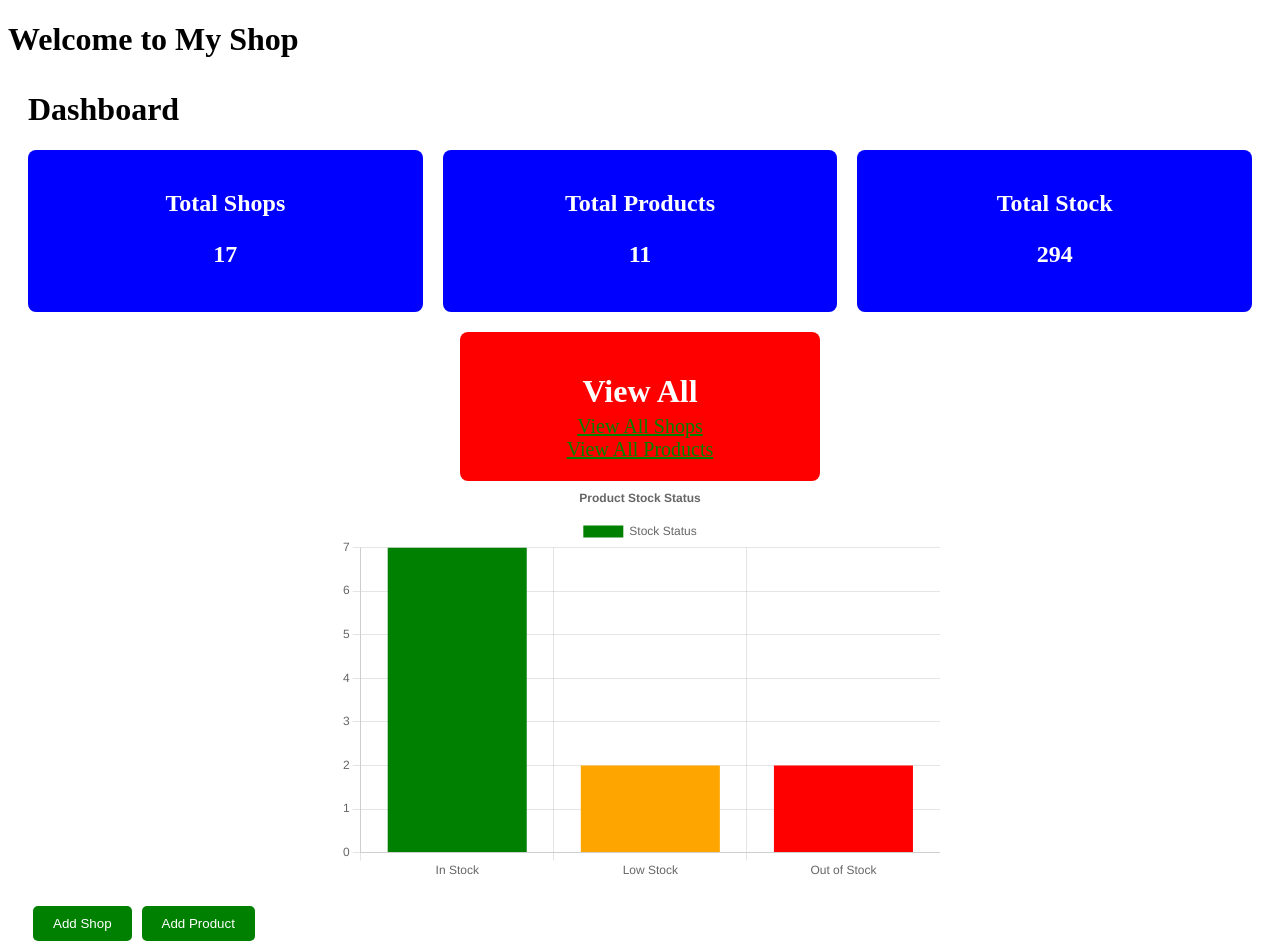
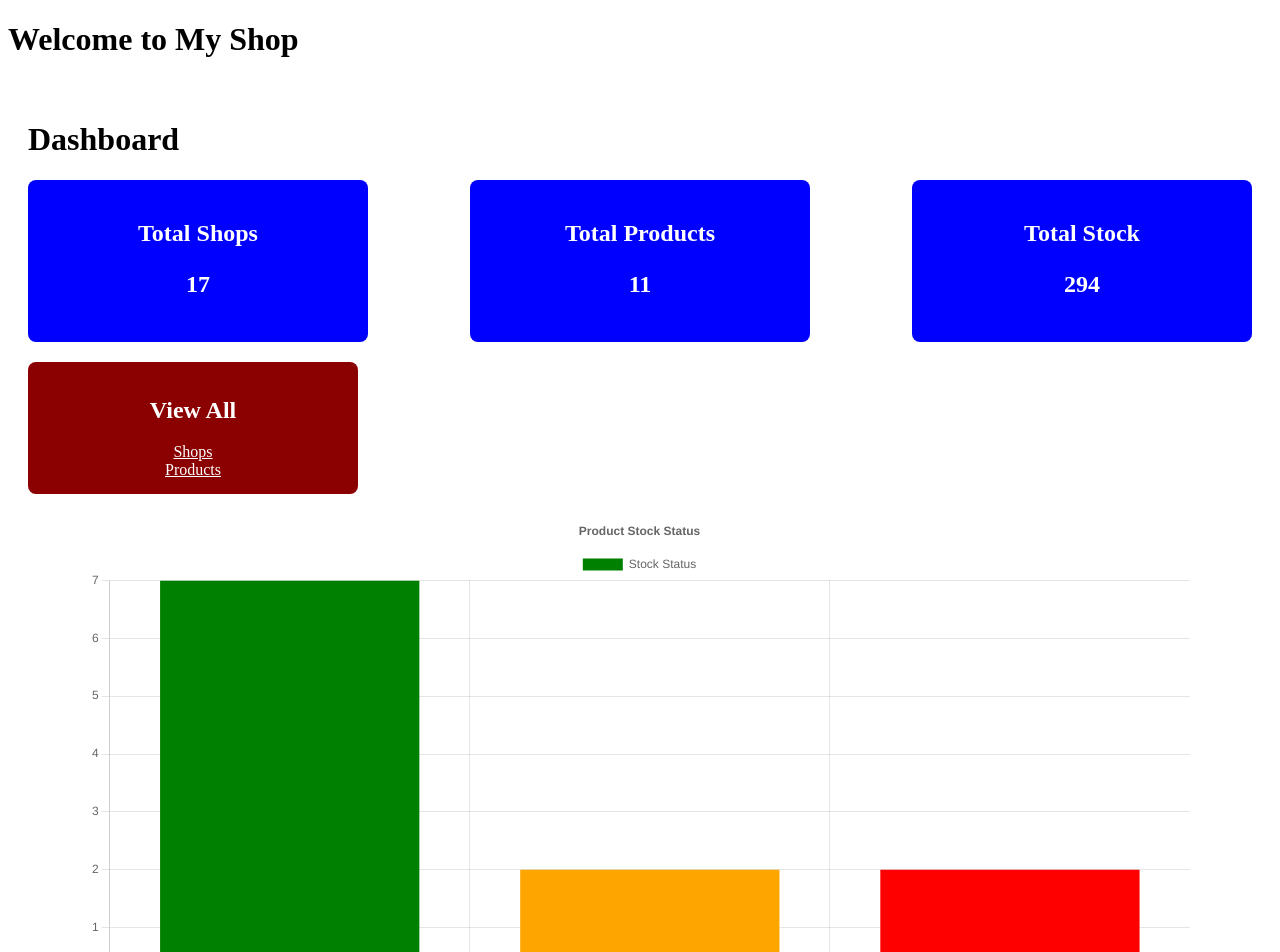
Before and after one commit to njorogewambuielizabeth/Shop-Yangu, a Next.js app: page / in a window 1280 px wide. Shown: the top 952 px of the page. Built offline with nearby package versions, Linux system fonts and the light colour scheme; data requests are answered from the project's data file.

Commit message:
added the view all card

```diff
--- a/app/components/ dashboard.js
+++ b/app/components/ dashboard.js
@@ -15,7 +15,7 @@ import {
 import { Bar } from "react-chartjs-2";
 import ShopForm from "../components/shopForm";
 import ProductForm from "../components/productForm";
-import Modal from "../components/modal"; // Import the Modal component
+import Modal from "../components/modal";
 
 // Register the necessary components from Chart.js
 ChartJS.register(CategoryScale, LinearScale, BarElement, Title, Tooltip, Legend);
@@ -24,103 +24,70 @@ export default function Dashboard() {
   const [shops, setShops] = useState([]);
   const [products, setProducts] = useState([]);
   const [loading, setLoading] = useState(true);
-  const [showShopForm, setShowShopForm] = useState(false); // Track visibility of the shop form
-  const [showProductForm, setShowProductForm] = useState(false); // Track visibility of the product form
+  const [showShopForm, setShowShopForm] = useState(false);
+  const [showProductForm, setShowProductForm] = useState(false);
 
-  // Fetch data when the component is mounted
+  // Fetch data on mount
   useEffect(() => {
     fetchData();
   }, []);
 
   const fetchData = async () => {
     try {
-      const shopData = await getShops(); // Fetch shops
-      const productData = await getProducts(); // Fetch products
+      const shopData = await getShops();
+      const productData = await getProducts();
       setShops(shopData);
       setProducts(productData);
-      setLoading(false); // Set loading to false when data is fetched
+      setLoading(false);
     } catch (error) {
       console.error("Error fetching data:", error);
-      setLoading(false); // Set loading to false in case of error
+      setLoading(false);
     }
   };
 
-  const onShopAdded = () => {
-    fetchData(); // Refresh shop data after adding a new shop
-  };
+  const handleAddShop = () => setShowShopForm(true);
+  const handleAddProduct = () => setShowProductForm(true);
+  const handleCloseShopForm = () => setShowShopForm(false);
+  const handleCloseProductForm = () => setShowProductForm(false);
 
-  const onProductAdded = () => {
-    fetchData(); // Refresh product data after adding a new product
-  };
-
-  const handleAddShop = () => {
-    setShowShopForm(true); // Show the shop form
-  };
-
-  const handleCloseShopForm = () => {
-    setShowShopForm(false); // Close the shop form
-  };
-
-  const handleAddProduct = () => {
-    setShowProductForm(true); // Show the product form
-  };
-
-  const handleCloseProductForm = () => {
-    setShowProductForm(false); // Close the product form
-  };
-
-  // Calculating total stock
   const totalStock = products.reduce((sum, p) => sum + p.stock, 0);
 
-  // Categorize stock status
   const stockStatus = {
     inStock: products.filter((p) => p.stock > 5).length,
     lowStock: products.filter((p) => p.stock > 0 && p.stock <= 5).length,
     outOfStock: products.filter((p) => p.stock === 0).length,
   };
 
-  // If loading, show a loading message
-  if (loading) {
-    return <div>Loading...</div>;
-  }
+  if (loading) return <div>Loading...</div>;
 
   return (
     <div style={dashboardStyle}>
       <h1>Dashboard</h1>
 
       {/* Card Section */}
-      <div style={{ display: "flex", gap: "20px", marginBottom: "20px" }}>
-        {/* Total Shops Card */}
+      <div style={cardsContainerStyle}>
         <div style={cardStyle}>
           <h2>Total Shops</h2>
           <p style={cardTextStyle}>{shops.length}</p>
         </div>
-
-        {/* Total Products Card */}
         <div style={cardStyle}>
           <h2>Total Products</h2>
           <p style={cardTextStyle}>{products.length}</p>
         </div>
-
-        {/* Total Stock Card */}
         <div style={cardStyle}>
           <h2>Total Stock</h2>
           <p style={cardTextStyle}>{totalStock}</p>
         </div>
-      </div>
-
-      {/* Centered View All Card with Red Background */}
-      <div style={centeredCardStyle}>
-        <h1 style={{ marginBottom: "5px" }}>View All</h1>
-        <div>
-          <a href="/manageShops" style={linkStyle}>View All Shops</a>
+        <div style={viewAllCardStyle}>
+          <h2>View All</h2>
+          <a href="/manageShops" style={linkStyle}>Shops</a>
           <br />
-          <a href="/manageProducts" style={linkStyle}>View All Products</a>
+          <a href="/manageProducts" style={linkStyle}>Products</a>
         </div>
       </div>
 
       {/* Render the Bar Chart */}
-      <div style={{ width: "600px", height: "400px", margin: "0 auto" }}>
+      <div style={chartContainerStyle}>
         <Bar
           data={{
             labels: ["In Stock", "Low Stock", "Out of Stock"],
@@ -140,51 +107,56 @@ export default function Dashboard() {
                 display: true,
                 text: "Product Stock Status",
               },
-              tooltip: {
-                callbacks: {
-                  label: function (context) {
-                    const label = context.dataset.label || "";
-                    const value = context.raw;
-                    return `${label}: ${value} items`;
-                  },
-                },
-              },
             },
           }}
         />
       </div>
 
       {/* Add Item Buttons */}
-      <div style={{ marginTop: "20px" }}>
+      <div style={buttonsContainerStyle}>
         <button onClick={handleAddShop} style={buttonStyle}>Add Shop</button>
         <button onClick={handleAddProduct} style={buttonStyle}>Add Product</button>
       </div>
 
-      {/* Show the ShopForm modal when the button is clicked */}
+      {/* ShopForm Modal */}
       {showShopForm && (
         <Modal onClose={handleCloseShopForm}>
-          <ShopForm onShopAdded={onShopAdded} onClose={handleCloseShopForm} />
+          <ShopForm onClose={handleCloseShopForm} />
         </Modal>
       )}
 
-      {/* Show the ProductForm modal when the button is clicked */}
+      {/* ProductForm Modal */}
       {showProductForm && (
         <Modal onClose={handleCloseProductForm}>
-          <ProductForm onProductAdded={onProductAdded} onClose={handleCloseProductForm} />
+          <ProductForm onClose={handleCloseProductForm} />
         </Modal>
       )}
     </div>
   );
 }
 
-// Inline styles for the cards
+// Styles
+const dashboardStyle = {
+  padding: "20px",
+};
+
+const cardsContainerStyle = {
+  display: "flex",
+  flexWrap: "wrap",
+  gap: "20px",
+  justifyContent: "space-between",
+  marginBottom: "20px",
+};
+
 const cardStyle = {
   backgroundColor: "blue",
   color: "white",
   padding: "20px",
   borderRadius: "8px",
   textAlign: "center",
-  flex: "1",
+  flex: "1 1 calc(25% - 20px)", // Responsive card width
+  minWidth: "200px",
+  maxWidth: "300px",
 };
 
 const cardTextStyle = {
@@ -192,42 +164,39 @@ const cardTextStyle = {
   fontWeight: "bold",
 };
 
+const viewAllCardStyle = {
+  ...cardStyle,
+  backgroundColor: "darkred",
+  color: "white",
+  padding: "15px",
+};
+
+const chartContainerStyle = {
+  width: "90%",
+  maxWidth: "1200px", // Expand on larger screens
+  height: "500px", // Larger height for better visibility
+  margin: "0 auto",
+};
+
+const buttonsContainerStyle = {
+  display: "flex",
+  flexWrap: "wrap",
+  justifyContent: "center",
+  gap: "10px",
+  marginTop: "20px",
+};
+
 const buttonStyle = {
   backgroundColor: "green",
   color: "white",
   padding: "10px 20px",
-  margin: "5px",
   borderRadius: "5px",
   border: "none",
   cursor: "pointer",
 };
 
-const centeredCardStyle = {
-  backgroundColor: "red", // Red background color
+const linkStyle = {
   color: "white",
-  padding: "20px 30px", // More padding for a balanced look
-  borderRadius: "8px",
-  textAlign: "center",
-  flex: "1",
-  marginTop: "20px", // Add some space between the cards
-  width: "300px", // Set a fixed width to avoid it becoming too large
-  marginLeft: "auto", // Center horizontally
-  marginRight: "auto", // Center horizontally
-  display: "flex",
-  flexDirection: "column",
-  justifyContent: "center",
-  alignItems: "center",
+  textDecoration: "underline",
+  fontSize: "16px",
 };
-
-// New style to lift the Dashboard content towards the top
-const dashboardStyle = {
-  padding: "20px",
-  marginTop: "-30px", // Move Dashboard up
-};
-
-const linkStyle = {
-  color: "green",
-  textDecoration: "underline",
-  fontSize: "20px", // Slightly larger text for clarity
-  marginTop: "15px", // Add some space between links
-};
```
